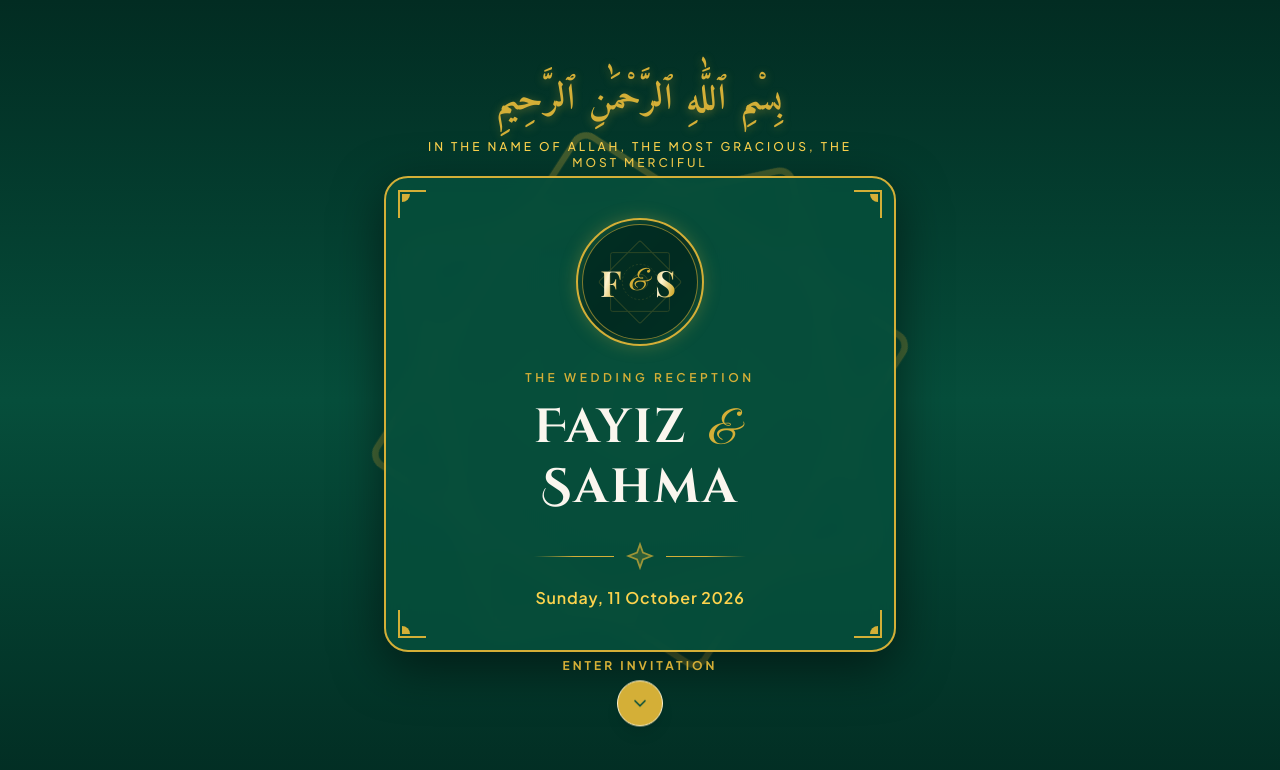
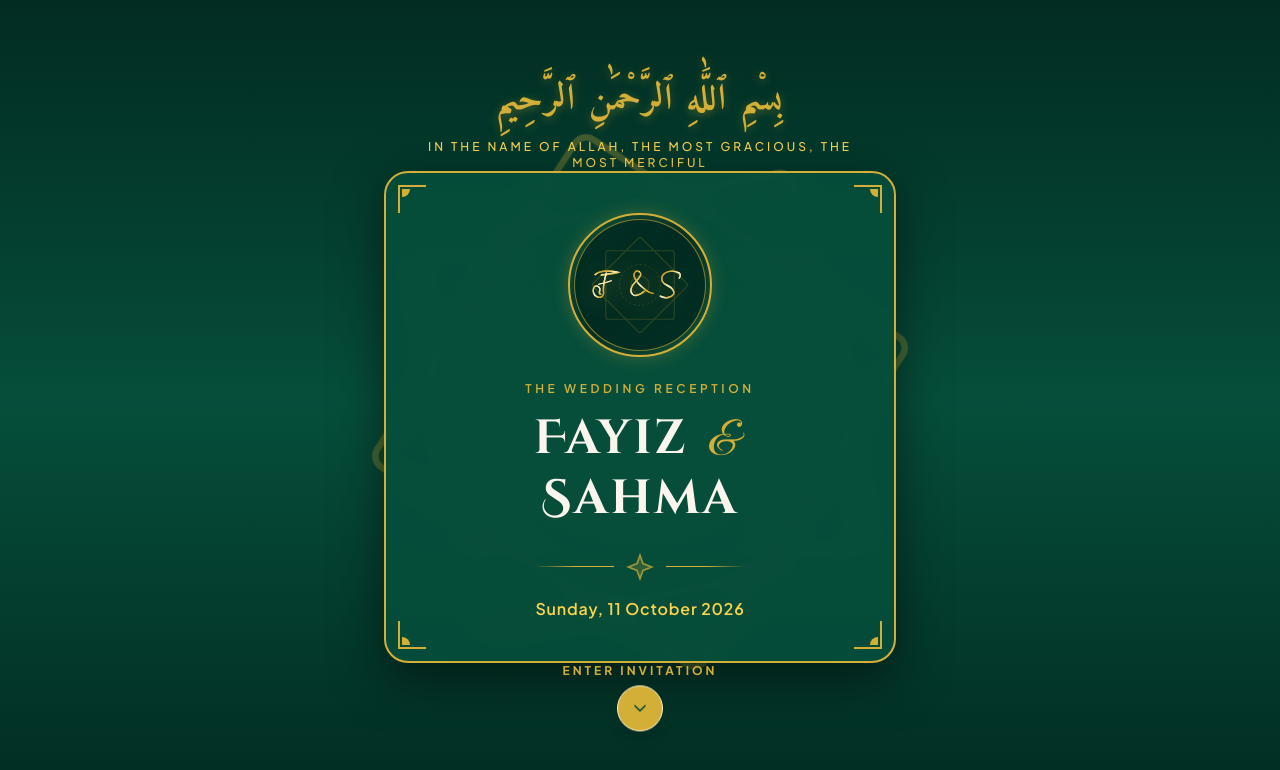
Before and after one commit to jithinsalimkumar/Fayiz-Sahma, a React (Vite) app: page / in a window 1280 px wide. Shown: the top 770 px of the page. Built offline with nearby package versions, Linux system fonts and the light colour scheme; a web font is replaced by a local one.

Commit message:
feat: add LandingSplash, Navbar, and FSMonogramCalligraphy components for themed event UI

```diff
--- /dev/null
+++ b/src/components/FSMonogramCalligraphy.jsx
@@ -0,0 +1,88 @@
+import React from "react";
+
+/**
+ * Custom Classy & Attractive Calligraphy Vector Monogram (F & S)
+ * Perfectly balanced stroke weights for F, &, and S.
+ */
+export default function FSMonogramCalligraphy({ className = "w-48 h-20" }) {
+  return (
+    <svg
+      viewBox="0 0 320 120"
+      fill="none"
+      xmlns="http://www.w3.org/2000/svg"
+      className={`${className} drop-shadow-[0_4px_12px_rgba(212,175,55,0.4)]`}
+    >
+      <defs>
+        {/* Rich 24K Gold Foil Shimmer Gradient */}
+        <linearGradient id="monogramGoldGrad" x1="0%" y1="0%" x2="100%" y2="100%">
+          <stop offset="0%" stopColor="#B48A1D" />
+          <stop offset="25%" stopColor="#D4AF37" />
+          <stop offset="50%" stopColor="#FFF4D0" />
+          <stop offset="75%" stopColor="#D4AF37" />
+          <stop offset="100%" stopColor="#B48A1D" />
+        </linearGradient>
+
+        {/* Soft Ambient Glow Filter */}
+        <filter id="goldGlowFilter" x="-10%" y="-10%" width="120%" height="120%">
+          <feGaussianBlur stdDeviation="1.2" result="blur" />
+          <feComposite in="SourceGraphic" in2="blur" operator="over" />
+        </filter>
+      </defs>
+
+      <g filter="url(#goldGlowFilter)">
+        {/* ===================== REFINED SLEEK LETTER F ===================== */}
+        {/* Top Wave Bar - Elegant Calligraphic Arch */}
+        <path
+          fill="none"
+          stroke="url(#monogramGoldGrad)"
+          strokeWidth="4"
+          strokeLinecap="round"
+          d="M 32 30 C 44 20, 70 18, 98 24 C 88 28, 66 30, 48 32 C 60 30, 80 27, 94 24"
+        />
+        {/* Finial Dot on F Top Wave */}
+        <circle cx="32" cy="30" r="2" fill="url(#monogramGoldGrad)" />
+
+        {/* Main Curved Stem & Bottom Loop */}
+        <path
+          fill="none"
+          stroke="url(#monogramGoldGrad)"
+          strokeWidth="4"
+          strokeLinecap="round"
+          strokeLinejoin="round"
+          d="M 64 26 C 58 45, 54 65, 56 82 C 57 92, 48 98, 38 94 C 28 90, 24 78, 28 68 C 32 60, 42 62, 45 70 C 47 78, 40 86, 48 86"
+        />
+
+        {/* Middle Cross-Bar */}
+        <path
+          fill="none"
+          stroke="url(#monogramGoldGrad)"
+          strokeWidth="3"
+          strokeLinecap="round"
+          d="M 42 58 C 54 56, 68 52, 78 48"
+        />
+
+        {/* ===================== UNIQUE CALLIGRAPHIC AMPERSAND (&) ===================== */}
+        <path
+          fill="none"
+          stroke="url(#monogramGoldGrad)"
+          strokeWidth="3.8"
+          strokeLinecap="round"
+          strokeLinejoin="round"
+          d="M 172 78 C 160 88, 146 94, 138 86 C 130 78, 134 64, 146 52 C 158 40, 168 28, 158 22 C 148 16, 140 26, 144 38 C 148 50, 160 62, 178 76 C 184 80, 192 84, 198 84"
+        />
+        <circle cx="158" cy="22" r="2" fill="url(#monogramGoldGrad)" />
+
+        {/* ===================== SLEEK LETTER S ===================== */}
+        <path
+          fill="none"
+          stroke="url(#monogramGoldGrad)"
+          strokeWidth="4"
+          strokeLinecap="round"
+          strokeLinejoin="round"
+          d="M 272 26 C 255 16, 232 20, 224 34 C 218 44, 224 54, 236 60 C 250 67, 260 74, 256 86 C 250 96, 232 100, 218 92 M 272 26 C 276 30, 276 36, 272 40"
+        />
+        <circle cx="272" cy="26" r="2" fill="url(#monogramGoldGrad)" />
+      </g>
+    </svg>
+  );
+}
--- a/src/components/LandingSplash.jsx
+++ b/src/components/LandingSplash.jsx
@@ -3,6 +3,7 @@ import { motion } from "framer-motion";
 import { ChevronDown } from "lucide-react";
 import { weddingData } from "../config/weddingData";
 import { Islamic8PointStar, IslamicArchDivider, CardCornerFiligree } from "./IslamicPatternBg";
+import FSMonogramCalligraphy from "./FSMonogramCalligraphy";
 
 export default function LandingSplash({ onEnter }) {
   const { bismillah, groom, bride, wedding } = weddingData;
@@ -39,15 +40,11 @@ export default function LandingSplash({ onEnter }) {
         {/* Corner Islamic Geometric Accents */}
         <CardCornerFiligree />
 
-        {/* Monogram Crest - Perfectly Harmonized Royal Gold Medallion */}
-        <div className="relative flex items-center justify-center w-28 h-28 sm:w-32 sm:h-32 mb-6 rounded-full bg-gradient-to-br from-[#064E3B] via-[#022C22] to-[#064E3B] border-2 border-[#D4AF37] shadow-[0_12px_35px_rgba(212,175,55,0.45)] gold-pulse-glow p-1">
-          <div className="w-full h-full rounded-full border border-[#D4AF37]/60 flex items-center justify-center bg-[#022C22]/90 relative overflow-hidden">
+        {/* Monogram Crest - Custom Classy & Attractive Calligraphy Medallion */}
+        <div className="relative flex items-center justify-center w-32 h-32 sm:w-36 sm:h-36 mb-6 rounded-full bg-gradient-to-br from-[#064E3B] via-[#022C22] to-[#064E3B] border-2 border-[#D4AF37] shadow-[0_12px_35px_rgba(212,175,55,0.45)] gold-pulse-glow p-1">
+          <div className="w-full h-full rounded-full border border-[#D4AF37]/60 flex items-center justify-center bg-[#022C22]/90 relative overflow-hidden p-2">
             <Islamic8PointStar className="absolute inset-0 w-full h-full text-[#D4AF37] opacity-20 p-2 pointer-events-none" />
-            <span className="font-serif text-3xl sm:text-4xl font-bold tracking-widest leading-none flex items-center justify-center gap-0.5 z-10">
-              <span className="gold-shimmer-text">{groom.shortName[0]}</span>
-              <span className="font-script text-2xl sm:text-3xl text-[#D4AF37] font-normal mx-0.5">&amp;</span>
-              <span className="gold-shimmer-text">{bride.shortName[0]}</span>
-            </span>
+            <FSMonogramCalligraphy className="w-24 h-16 sm:w-28 sm:h-20 z-10" />
           </div>
         </div>
 
--- a/src/components/Navbar.jsx
+++ b/src/components/Navbar.jsx
@@ -1,9 +1,8 @@
 import React, { useState, useEffect } from "react";
-import { weddingData } from "../config/weddingData";
+import FSMonogramCalligraphy from "./FSMonogramCalligraphy";
 
 export default function Navbar() {
   const [scrolled, setScrolled] = useState(false);
-  const { groom, bride } = weddingData;
 
   useEffect(() => {
     const handleScroll = () => {
@@ -16,20 +15,16 @@ export default function Navbar() {
   return (
     <header className="fixed top-4 left-0 right-0 z-40 px-4 transition-all duration-300 pointer-events-none flex justify-center">
       <div
-        className={`px-6 py-2 rounded-full pointer-events-auto flex items-center justify-center transition-all duration-300 bg-[#064E3B] border-2 border-[#D4AF37] shadow-[0_10px_25px_rgba(0,0,0,0.4)] ${
+        className={`px-5 py-1.5 rounded-full pointer-events-auto flex items-center justify-center transition-all duration-300 bg-[#064E3B] border-2 border-[#D4AF37] shadow-[0_10px_25px_rgba(0,0,0,0.4)] ${
           scrolled ? "scale-95 shadow-xl" : "scale-100"
         }`}
       >
-        {/* Monogram Brand Emblem - Harmonized Gold Serif & Script */}
+        {/* Custom Classy Calligraphy Monogram Emblem */}
         <a
           href="#hero"
           className="flex items-center hover:scale-105 transition-transform"
         >
-          <span className="font-serif text-xl sm:text-2xl font-bold tracking-widest leading-none flex items-center justify-center gap-0.5 pt-0.5">
-            <span className="gold-shimmer-text">{groom.shortName[0]}</span>
-            <span className="font-script text-lg sm:text-xl text-[#D4AF37] font-normal mx-0.5">&amp;</span>
-            <span className="gold-shimmer-text">{bride.shortName[0]}</span>
-          </span>
+          <FSMonogramCalligraphy className="w-20 h-9" />
         </a>
       </div>
     </header>
```
